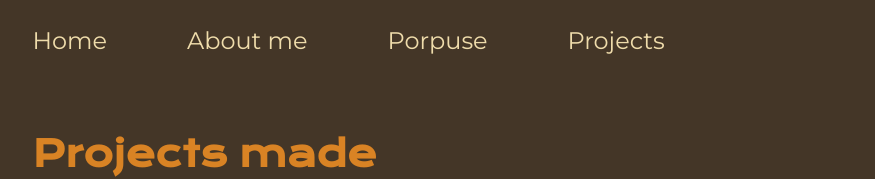
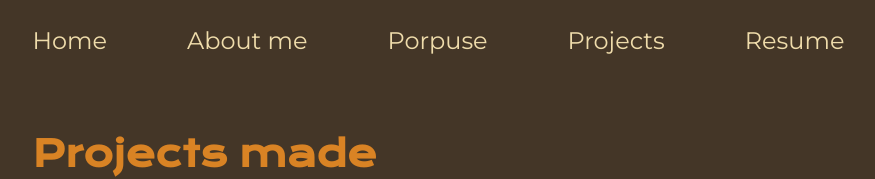
Before and after one commit to rauddy50/Portafolio, a plain HTML site: page projects.html in a window 1280 px wide. Shown: the top 179 px of the page, without its empty margins (134-1009 px from the left). Drawn offline with nearby package versions, Linux system fonts and the light colour scheme.

Commit message:
Add Resume link to header menu in projects.html

```diff
--- a/projects.html
+++ b/projects.html
@@ -13,6 +13,7 @@
         <a class="header-menu-link" href="about.html">About me</a>
         <a class="header-menu-link" href="porpuse.html">Porpuse</a>
         <a class="header-menu-link" href="projects.html">Projects</a>
+        <a class="header-menu-link" href="./asset/Rauddy_Lopez_Resume.pdf" target="_blank" rel="noopener noreferrer">Resume</a>
     </nav>
 </header>
 </body>
```
